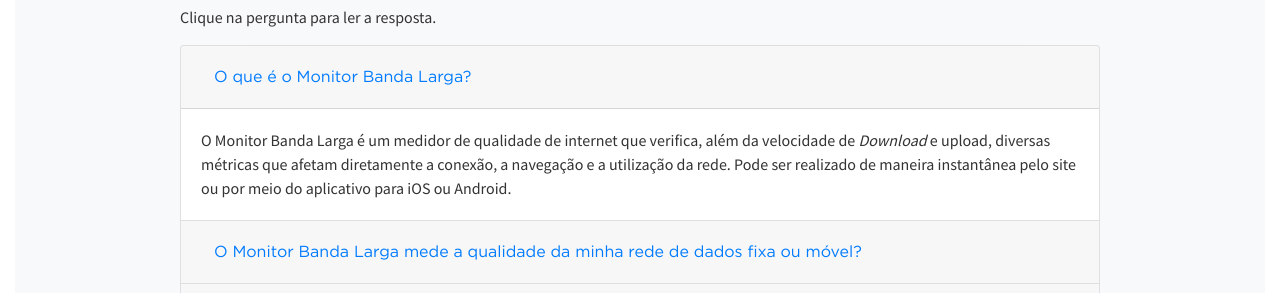
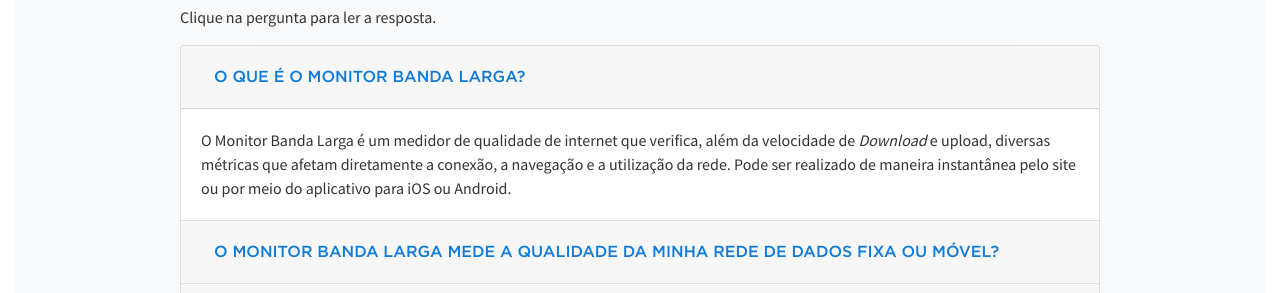
Before and after one commit to michelavelar/mbl, a plain HTML site: page v3/faq.html in a window 1280 px wide. Shown: the part 503-796 px from the top of the page. Drawn offline with nearby package versions, Linux system fonts and the light colour scheme.

Commit message:
Update custom.css

```diff
--- a/v3/assets/res/css/custom.css
+++ b/v3/assets/res/css/custom.css
@@ -127,6 +127,8 @@ header.bg-header {
   background: #117cd8;
   color: #fff
 }
+
+.accordion h2 button { text-transform: uppercase; font-weight: 500; color: #117cd8 }
 
 
 #footer .link-social{
```
